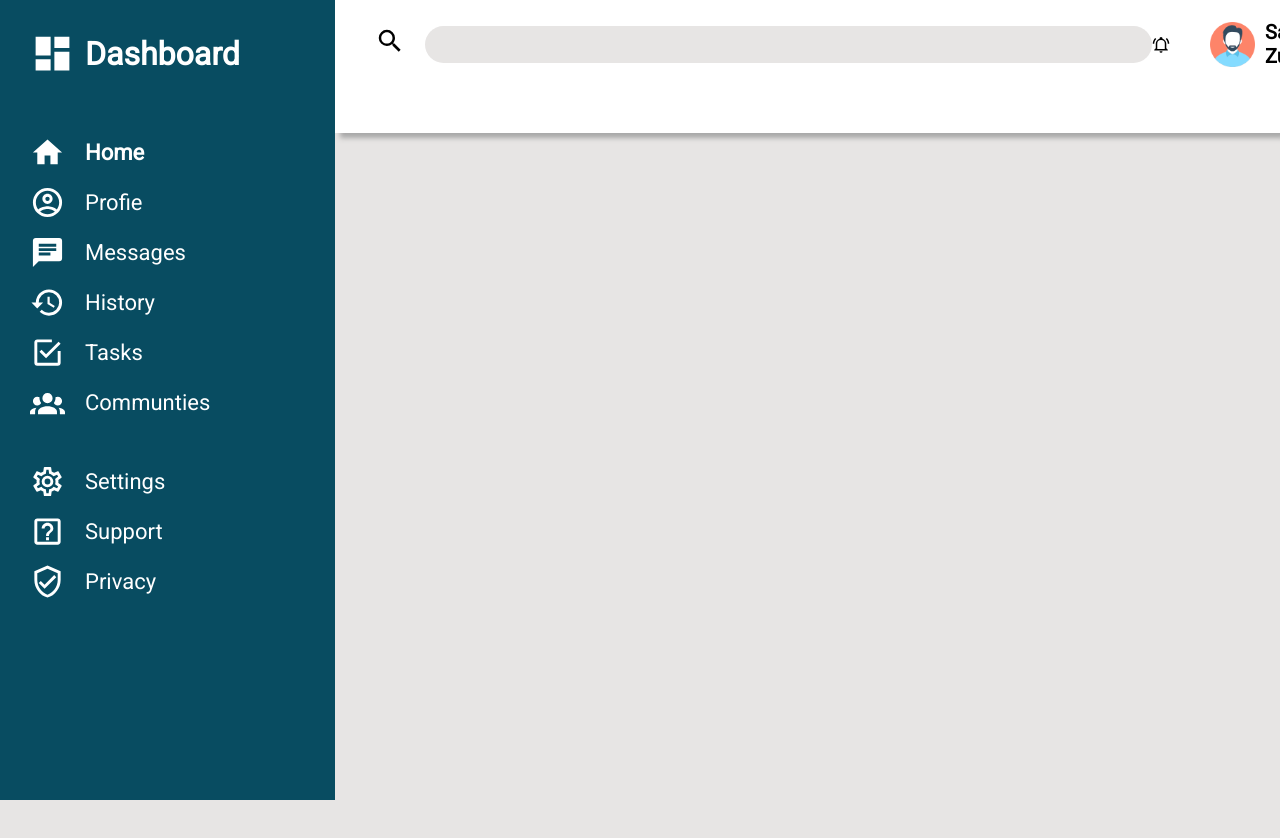
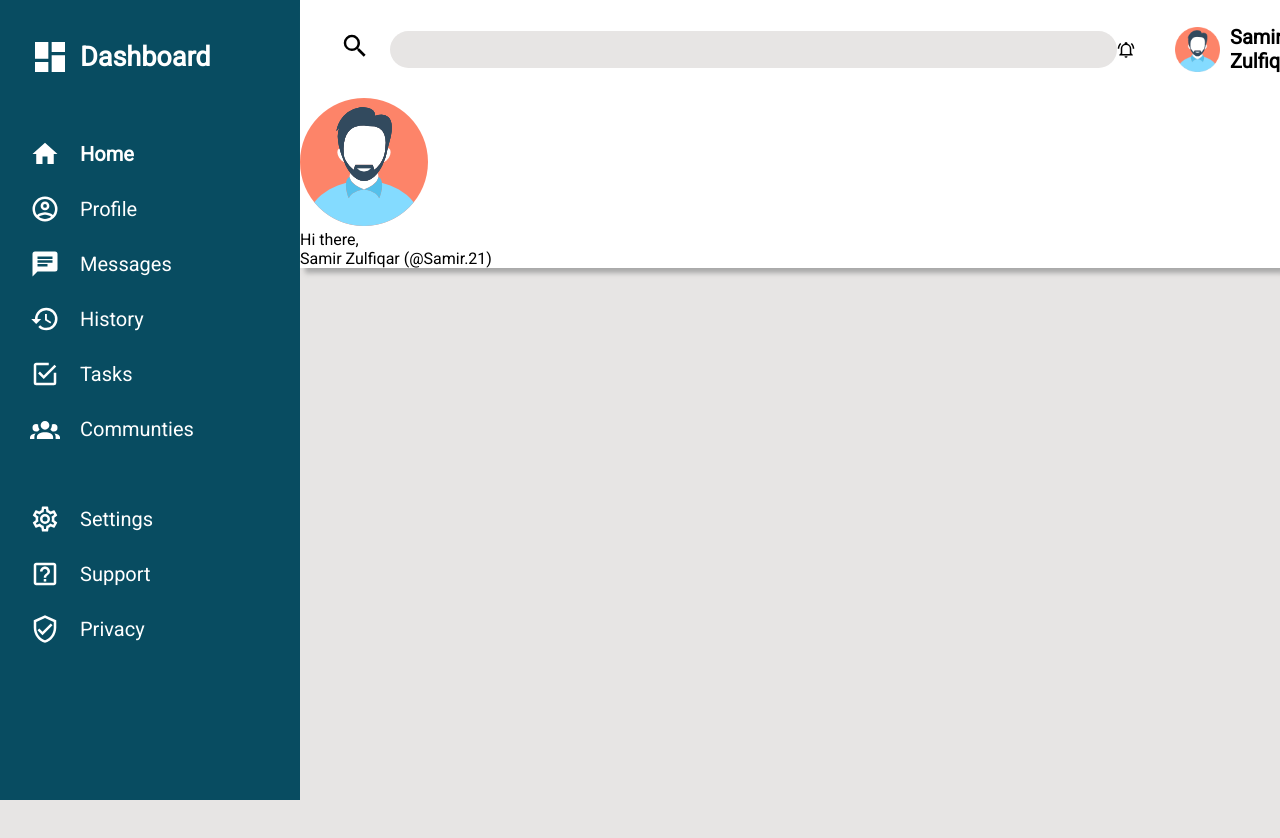
Before and after one commit to Samir-z21/Admin.Dashboard, a plain HTML site: page index.html in a window 1280 px wide. Shown: the top 838 px of the page. Before the commit the page ends 800 px from the top, so only its background shows below. Drawn offline with Linux system fonts and the light colour scheme.

Commit message:
started bottom of heading

```diff
--- a/index.html
+++ b/index.html
@@ -10,57 +10,57 @@
 <body>
     <div class="container">
         <div class="sidebar">
-            <h1>
-                <svg class="svg.dashboard" xmlns="http://www.w3.org/2000/svg" width="45" height="45"viewBox="0 0 24 24"><path d="M13,3V9H21V3M13,21H21V11H13M3,21H11V15H3M3,13H11V3H3V13Z"style = "fill: white;"/>
+            <p>
+                <svg class="svg.dashboard" xmlns="http://www.w3.org/2000/svg" width="40" height="40"viewBox="0 0 24 24"><path d="M13,3V9H21V3M13,21H21V11H13M3,21H11V15H3M3,13H11V3H3V13Z"style = "fill: white;"/>
                 </svg> Dashboard
-            </h1>
+            </p>
 
             <div class="sidebar-links">
                 <ul class="sidebar-quickAccess">
                     <li>
-                        <svg class="svg.links" xmlns="http://www.w3.org/2000/svg" width="35" height="35"viewBox="0 0 24 24"><path d="M10,20V14H14V20H19V12H22L12,3L2,12H5V20H10Z"style = "fill: white;"/>
+                        <svg class="svg.links" xmlns="http://www.w3.org/2000/svg" width="30" height="30"viewBox="0 0 24 24"><path d="M10,20V14H14V20H19V12H22L12,3L2,12H5V20H10Z"style = "fill: white;"/>
                         </svg> Home
                     </li>
 
                     <li>
-                        <svg class="svg.links" xmlns="http://www.w3.org/2000/svg" width="35" height="35"viewBox="0 0 24 24"><path d="M12,2A10,10 0 0,0 2,12A10,10 0 0,0 12,22A10,10 0 0,0 22,12A10,10 0 0,0 12,2M7.07,18.28C7.5,17.38 10.12,16.5 12,16.5C13.88,16.5 16.5,17.38 16.93,18.28C15.57,19.36 13.86,20 12,20C10.14,20 8.43,19.36 7.07,18.28M18.36,16.83C16.93,15.09 13.46,14.5 12,14.5C10.54,14.5 7.07,15.09 5.64,16.83C4.62,15.5 4,13.82 4,12C4,7.59 7.59,4 12,4C16.41,4 20,7.59 20,12C20,13.82 19.38,15.5 18.36,16.83M12,6C10.06,6 8.5,7.56 8.5,9.5C8.5,11.44 10.06,13 12,13C13.94,13 15.5,11.44 15.5,9.5C15.5,7.56 13.94,6 12,6M12,11A1.5,1.5 0 0,1 10.5,9.5A1.5,1.5 0 0,1 12,8A1.5,1.5 0 0,1 13.5,9.5A1.5,1.5 0 0,1 12,11Z" style = "fill: white;"/>
-                        </svg> Profie
+                        <svg class="svg.links" xmlns="http://www.w3.org/2000/svg" width="30" height="30"viewBox="0 0 24 24"><path d="M12,2A10,10 0 0,0 2,12A10,10 0 0,0 12,22A10,10 0 0,0 22,12A10,10 0 0,0 12,2M7.07,18.28C7.5,17.38 10.12,16.5 12,16.5C13.88,16.5 16.5,17.38 16.93,18.28C15.57,19.36 13.86,20 12,20C10.14,20 8.43,19.36 7.07,18.28M18.36,16.83C16.93,15.09 13.46,14.5 12,14.5C10.54,14.5 7.07,15.09 5.64,16.83C4.62,15.5 4,13.82 4,12C4,7.59 7.59,4 12,4C16.41,4 20,7.59 20,12C20,13.82 19.38,15.5 18.36,16.83M12,6C10.06,6 8.5,7.56 8.5,9.5C8.5,11.44 10.06,13 12,13C13.94,13 15.5,11.44 15.5,9.5C15.5,7.56 13.94,6 12,6M12,11A1.5,1.5 0 0,1 10.5,9.5A1.5,1.5 0 0,1 12,8A1.5,1.5 0 0,1 13.5,9.5A1.5,1.5 0 0,1 12,11Z" style = "fill: white;"/>
+                        </svg> Profile
                     </li>
 
                     <li>
-                        <svg class="svg.links" xmlns="http://www.w3.org/2000/svg" width="35" height="35"viewBox="0 0 24 24"><path d="M20,2H4A2,2 0 0,0 2,4V22L6,18H20A2,2 0 0,0 22,16V4A2,2 0 0,0 20,2M6,9H18V11H6M14,14H6V12H14M18,8H6V6H18" style = "fill: white;"/>
+                        <svg class="svg.links" xmlns="http://www.w3.org/2000/svg" width="30" height="30"viewBox="0 0 24 24"><path d="M20,2H4A2,2 0 0,0 2,4V22L6,18H20A2,2 0 0,0 22,16V4A2,2 0 0,0 20,2M6,9H18V11H6M14,14H6V12H14M18,8H6V6H18" style = "fill: white;"/>
                         </svg> Messages
                     </li>
 
                     <li>
-                        <svg class="svg.links" xmlns="http://www.w3.org/2000/svg" width="35" height="35"viewBox="0 0 24 24"><path d="M13.5,8H12V13L16.28,15.54L17,14.33L13.5,12.25V8M13,3A9,9 0 0,0 4,12H1L4.96,16.03L9,12H6A7,7 0 0,1 13,5A7,7 0 0,1 20,12A7,7 0 0,1 13,19C11.07,19 9.32,18.21 8.06,16.94L6.64,18.36C8.27,20 10.5,21 13,21A9,9 0 0,0 22,12A9,9 0 0,0 13,3" style = "fill: white;"/>
+                        <svg class="svg.links" xmlns="http://www.w3.org/2000/svg" width="30" height="30"viewBox="0 0 24 24"><path d="M13.5,8H12V13L16.28,15.54L17,14.33L13.5,12.25V8M13,3A9,9 0 0,0 4,12H1L4.96,16.03L9,12H6A7,7 0 0,1 13,5A7,7 0 0,1 20,12A7,7 0 0,1 13,19C11.07,19 9.32,18.21 8.06,16.94L6.64,18.36C8.27,20 10.5,21 13,21A9,9 0 0,0 22,12A9,9 0 0,0 13,3" style = "fill: white;"/>
                         </svg> History
                     </li>
 
                     <li>
-                        <svg class="svg.links" xmlns="http://www.w3.org/2000/svg" width="35" height="35"viewBox="0 0 24 24"><path d="M19,19H5V5H15V3H5C3.89,3 3,3.89 3,5V19A2,2 0 0,0 5,21H19A2,2 0 0,0 21,19V11H19M7.91,10.08L6.5,11.5L11,16L21,6L19.59,4.58L11,13.17L7.91,10.08Z" style = "fill: white;"/>
+                        <svg class="svg.links" xmlns="http://www.w3.org/2000/svg" width="30" height="30"viewBox="0 0 24 24"><path d="M19,19H5V5H15V3H5C3.89,3 3,3.89 3,5V19A2,2 0 0,0 5,21H19A2,2 0 0,0 21,19V11H19M7.91,10.08L6.5,11.5L11,16L21,6L19.59,4.58L11,13.17L7.91,10.08Z" style = "fill: white;"/>
                         </svg>Tasks
                     </li>
 
                     <li>
-                        <svg class="svg.links" xmlns="http://www.w3.org/2000/svg" width="35" height="35"viewBox="0 0 24 24"><path d="M12,5.5A3.5,3.5 0 0,1 15.5,9A3.5,3.5 0 0,1 12,12.5A3.5,3.5 0 0,1 8.5,9A3.5,3.5 0 0,1 12,5.5M5,8C5.56,8 6.08,8.15 6.53,8.42C6.38,9.85 6.8,11.27 7.66,12.38C7.16,13.34 6.16,14 5,14A3,3 0 0,1 2,11A3,3 0 0,1 5,8M19,8A3,3 0 0,1 22,11A3,3 0 0,1 19,14C17.84,14 16.84,13.34 16.34,12.38C17.2,11.27 17.62,9.85 17.47,8.42C17.92,8.15 18.44,8 19,8M5.5,18.25C5.5,16.18 8.41,14.5 12,14.5C15.59,14.5 18.5,16.18 18.5,18.25V20H5.5V18.25M0,20V18.5C0,17.11 1.89,15.94 4.45,15.6C3.86,16.28 3.5,17.22 3.5,18.25V20H0M24,20H20.5V18.25C20.5,17.22 20.14,16.28 19.55,15.6C22.11,15.94 24,17.11 24,18.5V20Z" style = "fill: white;"/>
+                        <svg class="svg.links" xmlns="http://www.w3.org/2000/svg" width="30" height="30"viewBox="0 0 24 24"><path d="M12,5.5A3.5,3.5 0 0,1 15.5,9A3.5,3.5 0 0,1 12,12.5A3.5,3.5 0 0,1 8.5,9A3.5,3.5 0 0,1 12,5.5M5,8C5.56,8 6.08,8.15 6.53,8.42C6.38,9.85 6.8,11.27 7.66,12.38C7.16,13.34 6.16,14 5,14A3,3 0 0,1 2,11A3,3 0 0,1 5,8M19,8A3,3 0 0,1 22,11A3,3 0 0,1 19,14C17.84,14 16.84,13.34 16.34,12.38C17.2,11.27 17.62,9.85 17.47,8.42C17.92,8.15 18.44,8 19,8M5.5,18.25C5.5,16.18 8.41,14.5 12,14.5C15.59,14.5 18.5,16.18 18.5,18.25V20H5.5V18.25M0,20V18.5C0,17.11 1.89,15.94 4.45,15.6C3.86,16.28 3.5,17.22 3.5,18.25V20H0M24,20H20.5V18.25C20.5,17.22 20.14,16.28 19.55,15.6C22.11,15.94 24,17.11 24,18.5V20Z" style = "fill: white;"/>
                         </svg>Communties
                     </li>
                 </ul>
 
                 <ul class="sidebar-tools">
                     <li>
-                        <svg class="svg.links" xmlns="http://www.w3.org/2000/svg" width="35" height="35"viewBox="0 0 24 24"><path d="M12,8A4,4 0 0,1 16,12A4,4 0 0,1 12,16A4,4 0 0,1 8,12A4,4 0 0,1 12,8M12,10A2,2 0 0,0 10,12A2,2 0 0,0 12,14A2,2 0 0,0 14,12A2,2 0 0,0 12,10M10,22C9.75,22 9.54,21.82 9.5,21.58L9.13,18.93C8.5,18.68 7.96,18.34 7.44,17.94L4.95,18.95C4.73,19.03 4.46,18.95 4.34,18.73L2.34,15.27C2.21,15.05 2.27,14.78 2.46,14.63L4.57,12.97L4.5,12L4.57,11L2.46,9.37C2.27,9.22 2.21,8.95 2.34,8.73L4.34,5.27C4.46,5.05 4.73,4.96 4.95,5.05L7.44,6.05C7.96,5.66 8.5,5.32 9.13,5.07L9.5,2.42C9.54,2.18 9.75,2 10,2H14C14.25,2 14.46,2.18 14.5,2.42L14.87,5.07C15.5,5.32 16.04,5.66 16.56,6.05L19.05,5.05C19.27,4.96 19.54,5.05 19.66,5.27L21.66,8.73C21.79,8.95 21.73,9.22 21.54,9.37L19.43,11L19.5,12L19.43,13L21.54,14.63C21.73,14.78 21.79,15.05 21.66,15.27L19.66,18.73C19.54,18.95 19.27,19.04 19.05,18.95L16.56,17.95C16.04,18.34 15.5,18.68 14.87,18.93L14.5,21.58C14.46,21.82 14.25,22 14,22H10M11.25,4L10.88,6.61C9.68,6.86 8.62,7.5 7.85,8.39L5.44,7.35L4.69,8.65L6.8,10.2C6.4,11.37 6.4,12.64 6.8,13.8L4.68,15.36L5.43,16.66L7.86,15.62C8.63,16.5 9.68,17.14 10.87,17.38L11.24,20H12.76L13.13,17.39C14.32,17.14 15.37,16.5 16.14,15.62L18.57,16.66L19.32,15.36L17.2,13.81C17.6,12.64 17.6,11.37 17.2,10.2L19.31,8.65L18.56,7.35L16.15,8.39C15.38,7.5 14.32,6.86 13.12,6.62L12.75,4H11.25Z" style = "fill: white;"/>
+                        <svg class="svg.links" xmlns="http://www.w3.org/2000/svg" width="30" height="30"viewBox="0 0 24 24"><path d="M12,8A4,4 0 0,1 16,12A4,4 0 0,1 12,16A4,4 0 0,1 8,12A4,4 0 0,1 12,8M12,10A2,2 0 0,0 10,12A2,2 0 0,0 12,14A2,2 0 0,0 14,12A2,2 0 0,0 12,10M10,22C9.75,22 9.54,21.82 9.5,21.58L9.13,18.93C8.5,18.68 7.96,18.34 7.44,17.94L4.95,18.95C4.73,19.03 4.46,18.95 4.34,18.73L2.34,15.27C2.21,15.05 2.27,14.78 2.46,14.63L4.57,12.97L4.5,12L4.57,11L2.46,9.37C2.27,9.22 2.21,8.95 2.34,8.73L4.34,5.27C4.46,5.05 4.73,4.96 4.95,5.05L7.44,6.05C7.96,5.66 8.5,5.32 9.13,5.07L9.5,2.42C9.54,2.18 9.75,2 10,2H14C14.25,2 14.46,2.18 14.5,2.42L14.87,5.07C15.5,5.32 16.04,5.66 16.56,6.05L19.05,5.05C19.27,4.96 19.54,5.05 19.66,5.27L21.66,8.73C21.79,8.95 21.73,9.22 21.54,9.37L19.43,11L19.5,12L19.43,13L21.54,14.63C21.73,14.78 21.79,15.05 21.66,15.27L19.66,18.73C19.54,18.95 19.27,19.04 19.05,18.95L16.56,17.95C16.04,18.34 15.5,18.68 14.87,18.93L14.5,21.58C14.46,21.82 14.25,22 14,22H10M11.25,4L10.88,6.61C9.68,6.86 8.62,7.5 7.85,8.39L5.44,7.30L4.69,8.65L6.8,10.2C6.4,11.37 6.4,12.64 6.8,13.8L4.68,15.36L5.43,16.66L7.86,15.62C8.63,16.5 9.68,17.14 10.87,17.38L11.24,20H12.76L13.13,17.39C14.32,17.14 15.37,16.5 16.14,15.62L18.57,16.66L19.32,15.36L17.2,13.81C17.6,12.64 17.6,11.37 17.2,10.2L19.31,8.65L18.56,7.30L16.15,8.39C15.38,7.5 14.32,6.86 13.12,6.62L12.75,4H11.25Z" style = "fill: white;"/>
                         </svg>Settings
                     </li>
 
                     <li>
-                        <svg class="svg.links" xmlns="http://www.w3.org/2000/svg" width="35" height="35"viewBox="0 0 24 24"><path d="M11 18H13V16H11V18M12 6C9.8 6 8 7.8 8 10H10C10 8.9 10.9 8 12 8S14 8.9 14 10C14 12 11 11.8 11 15H13C13 12.8 16 12.5 16 10C16 7.8 14.2 6 12 6M19 5V19H5V5H19M19 3H5C3.9 3 3 3.9 3 5V19C3 20.1 3.9 21 5 21H19C20.1 21 21 20.1 21 19V5C21 3.9 20.1 3 19 3Z" style = "fill: white;"/>
+                        <svg class="svg.links" xmlns="http://www.w3.org/2000/svg" width="30" height="30"viewBox="0 0 24 24"><path d="M11 18H13V16H11V18M12 6C9.8 6 8 7.8 8 10H10C10 8.9 10.9 8 12 8S14 8.9 14 10C14 12 11 11.8 11 15H13C13 12.8 16 12.5 16 10C16 7.8 14.2 6 12 6M19 5V19H5V5H19M19 3H5C3.9 3 3 3.9 3 5V19C3 20.1 3.9 21 5 21H19C20.1 21 21 20.1 21 19V5C21 3.9 20.1 3 19 3Z" style = "fill: white;"/>
                         </svg>Support
                     </li>
 
                     <li>
-                        <svg class="svg.links" xmlns="http://www.w3.org/2000/svg" width="35" height="35"viewBox="0 0 24 24"><path d="M21,11C21,16.55 17.16,21.74 12,23C6.84,21.74 3,16.55 3,11V5L12,1L21,5V11M12,21C15.75,20 19,15.54 19,11.22V6.3L12,3.18L5,6.3V11.22C5,15.54 8.25,20 12,21M10,17L6,13L7.41,11.59L10,14.17L16.59,7.58L18,9"  style = "fill: white;"/>
+                        <svg class="svg.links" xmlns="http://www.w3.org/2000/svg" width="30" height="30"viewBox="0 0 24 24"><path d="M21,11C21,16.55 17.16,21.74 12,23C6.84,21.74 3,16.55 3,11V5L12,1L21,5V11M12,21C15.75,20 19,15.54 19,11.22V6.3L12,3.18L5,6.3V11.22C5,15.54 8.25,20 12,21M10,17L6,13L7.41,11.59L10,14.17L16.59,7.58L18,9"  style = "fill: white;"/>
                         </svg>Privacy
                     </li>
                 </ul>
@@ -85,6 +85,13 @@
                     </div>
                 </div>
             </div>
+            <div class="bottom">
+                <div class="welcom">
+                    <img src="./images/main-avatar.png" alt="">
+                    <div class="hi"> Hi there,</div>
+                    <div class="admin"> Samir Zulfiqar (@Samir.21)</div>
+                </div>
+            </div>
         </div>
     </div>
 </body>
--- a/style.css
+++ b/style.css
@@ -11,7 +11,7 @@ body {
 
 .container {
     display: grid;
-    grid-template: 1fr 5fr / 335px 5fr 1fr;
+    grid-template: 1fr 5fr / 300px 5fr 1fr;
 }
 
 /*sidebar*/
@@ -23,12 +23,14 @@ body {
     color: white;
 }
 
-.sidebar h1 {
+.sidebar p {
     display: flex;
     align-items: center;
     gap: 10px;
     padding-top: 10px;
     padding-bottom: 15px;
+    font-size: 27px;
+    font-weight: 700;
 
 }
 
@@ -41,7 +43,8 @@ body {
 .sidebar-links {
     display: flex;
     flex-direction: column;
-    font-size: 22px;
+    gap: 20px;
+    font-size: 20px;
     font-weight: 500;
 }
 
@@ -62,7 +65,7 @@ body {
 .sidebar-tools {
     display: flex;
     flex-direction: column;
-    gap: 15px;
+    gap: 25px;
 
 }
 
@@ -73,11 +76,12 @@ body {
     box-shadow: 5px 5px 5px rgb(168, 168, 168) ;
 }
 
+/*top heading*/
 .top {
     display: flex;
     justify-content: space-between;
     align-items: center;
-    padding: 20px 40px;
+    padding: 25px 40px;
 }
 
 .top svg {
@@ -110,6 +114,7 @@ body {
     display: flex;
     align-items: center;
     gap: 10px;
+    padding-right: 15px;
     font-size: 20px;
     font-weight: bold;
 }
@@ -121,3 +126,5 @@ body {
 .top-right img{
     width: 45px;
 }
+
+/*bottom heading*/
```
